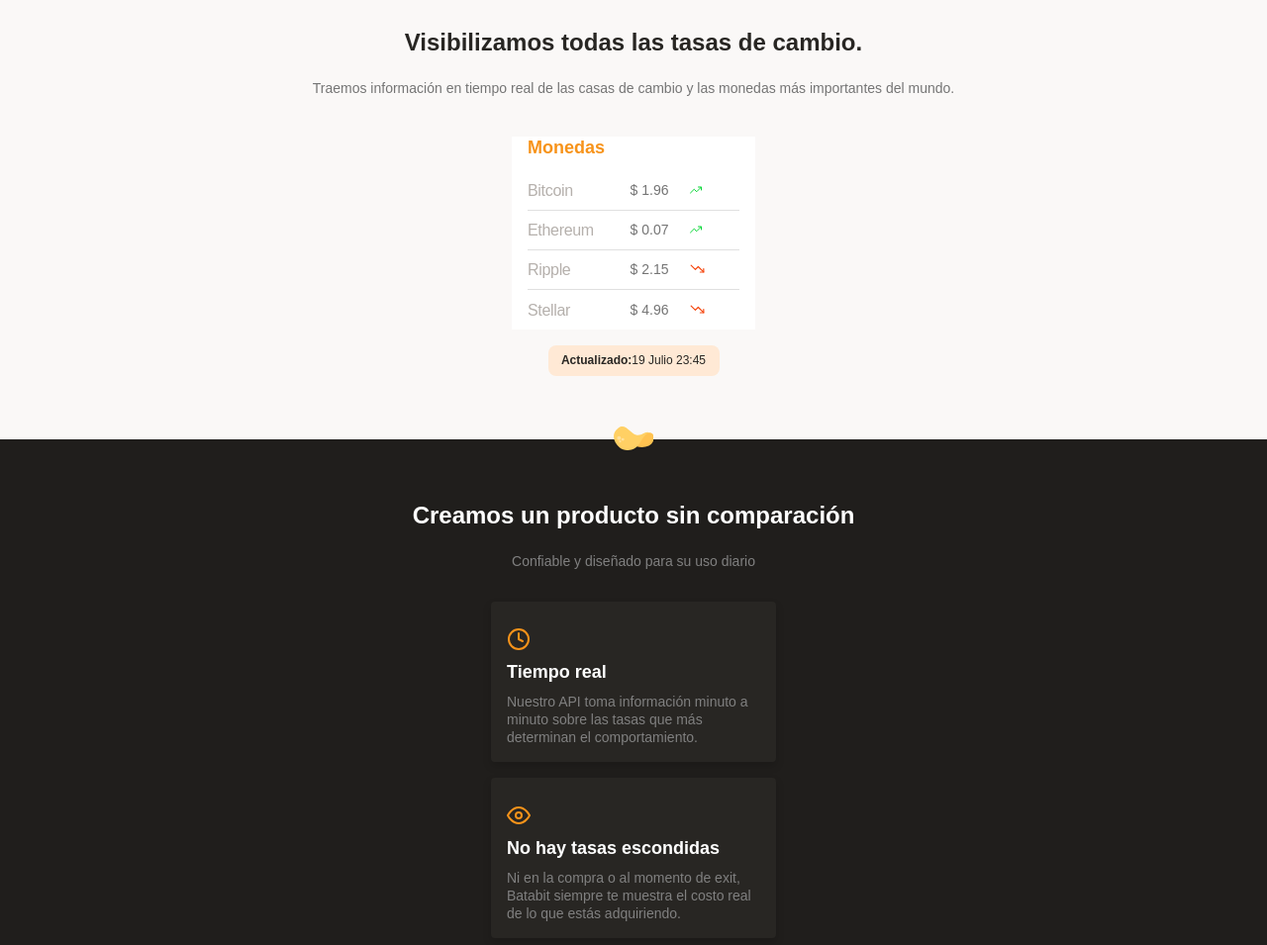
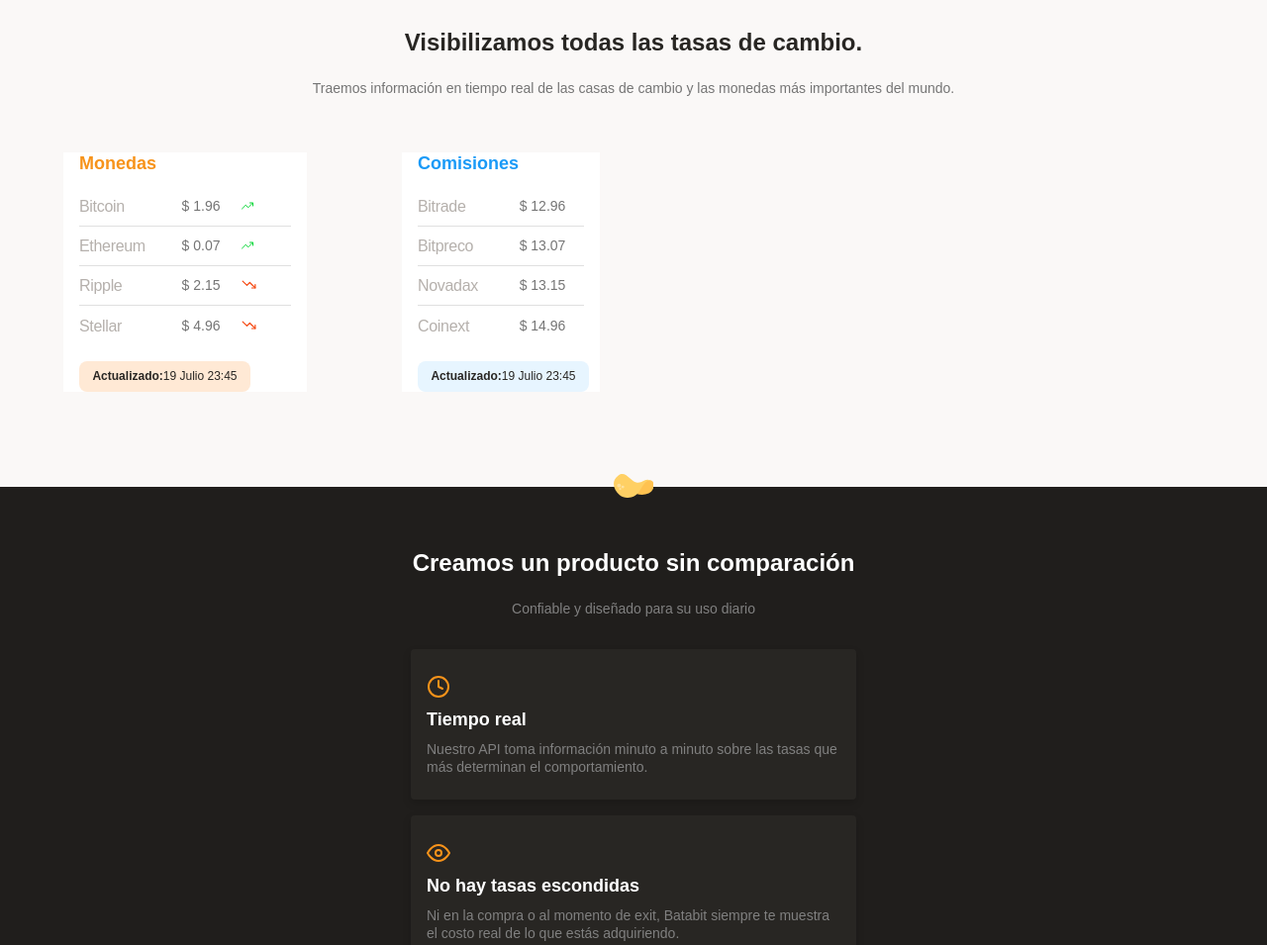
Before and after one commit to EstebanDev08/curso-responsive-deseing, a plain HTML site: page index.html in a window 1280 px wide. Shown: the part 560-1515 px from the top of the page at 99% size. Drawn offline with Linux system fonts and the light colour scheme.

Commit message:
aumentando comiciones en slider

```diff
--- a/CSS/Mobile.css
+++ b/CSS/Mobile.css
@@ -107,6 +107,10 @@ main{
     background-color: var(--off-white);
 }
 
+
+
+
+
 .main-crypto-visualizer-container{
 
     display: flex;
@@ -152,16 +156,33 @@ main{
     color: var(--soft-grey);
 
 }
+/* slider crypto */
+
+.main-crypto-visualizer-slider{
+    display: flex;
+
+    width: 100%;
+    min-width: 320px;
+    height: auto;
+    margin-top: 40px;
+    margin-bottom: 64px;
+
+    overflow-x: scroll;
+    overscroll-behavior-x:contain;
+    scroll-snap-type: x proximity;
+
+}
 
 /*  tabla de precios */
 .main-crypto-visualizer-container--table {
 
     display: flex;
     flex-direction: column;
-
+    scroll-snap-align: center;
+    margin: 16px 32px 32px 64px;
 
     width: 246px;
-    margin-top: 40px;
+
 
     padding: 0 16px;
 
@@ -253,7 +274,7 @@ main{
     height: 31px;
     padding: 8px;
     margin-top: 16px;
-    margin-bottom: 64px;
+
 
     background-color: var(--soft-orange);
     border-radius: 8px;
@@ -277,6 +298,44 @@ main{
     color: var(--warm-black);
 
 }
+
+.main-crypto-visualizer-slider .table-comisiones{
+    width: 200px;
+    margin-right: 64px;
+}
+
+.main-crypto-visualizer-slider .table-comisiones h3{
+
+    color: #1A9AF7;
+
+}
+.main-crypto-visualizer-slider .table-comisiones .table ul{
+
+        display: grid;
+        grid-template-columns: 1fr 1fr ;
+
+        align-items: center;
+
+        height: 40px;
+}
+
+
+.main-crypto-visualizer-slider .table-comisiones .table ul li:nth-child(2){
+
+    font-size: 1.4rem;
+    line-height: 17px;
+    text-align: center;
+
+
+    color: var(--soft-grey);
+
+}
+.main-crypto-visualizer-slider .table-comisiones  .main-crypto-visualizer-container--update-time{
+
+    background: var(--soft-blue);
+}
+
+
 
 /* description section  */
 
@@ -315,15 +374,18 @@ main{
 
 
 .main-description--article{
-    width: 288px;
+    min-width: 288px;
+    width: 75%;
+    max-width: 600px;
     min-height: 152px;
     height: auto;
 
+    margin: 0 auto 16px auto;
 
     background: #282623;
     box-shadow: 0 4px 8px rgba(0, 0, 0, 0.16);
     border-radius: 4px;
-    margin-bottom: 16px;
+
     padding: 16px;
 }
 
--- a/index.html
+++ b/index.html
@@ -36,6 +36,8 @@
                         Traemos información en tiempo real de las casas de cambio y las monedas más importantes del mundo.
                     </p>
             </div>
+
+            <section class="main-crypto-visualizer-slider">
                 <div class="main-crypto-visualizer-container--table">
                     <h3>Monedas</h3>
                     <div class="table">
@@ -59,10 +61,42 @@
                             <li>$ 4.96</li>
                             <li><img class="down" src="icons/trending-down.svg" alt="icono de bajada"></li>
                         </ul>
+
                     </div>
+                    <p class="main-crypto-visualizer-container--update-time"> <span>Actualizado: </span>  <span>19 Julio 23:45</span></p>
+
+
                 </div>
 
+
+
+                <div class="main-crypto-visualizer-container--table table-comisiones">
+                    <h3>Comisiones</h3>
+                    <div class="table">
+                        <ul>
+                            <li>Bitrade</li>
+                            <li>$ 12.96</li>
+                        </ul>
+                        <ul>
+                            <li>Bitpreco</li>
+                            <li>$ 13.07</li>
+                        </ul>
+                        <ul>
+                            <li>Novadax</li>
+                            <li>$ 13.15</li>
+                        </ul>
+                        <ul>
+                            <li>Coinext</li>
+                            <li>$ 14.96</li>
+                        </ul>
+                    </div>
                     <p class="main-crypto-visualizer-container--update-time"> <span>Actualizado: </span>  <span>19 Julio 23:45</span></p>
+
+                </div>
+
+            </section>
+
+
         </section>
 
         <!--  -->
```
Lines whose indentation alone changed are shown as unchanged.
